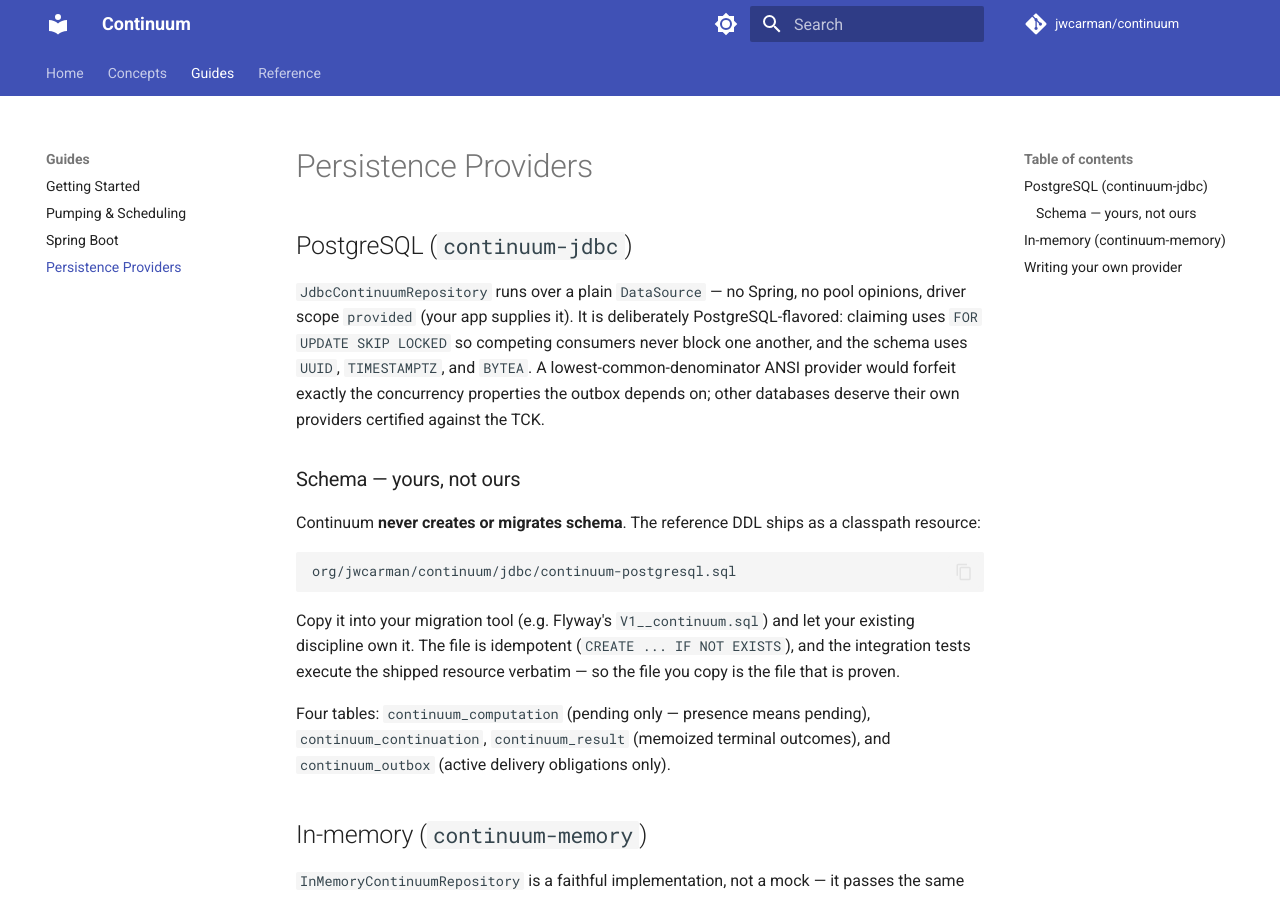
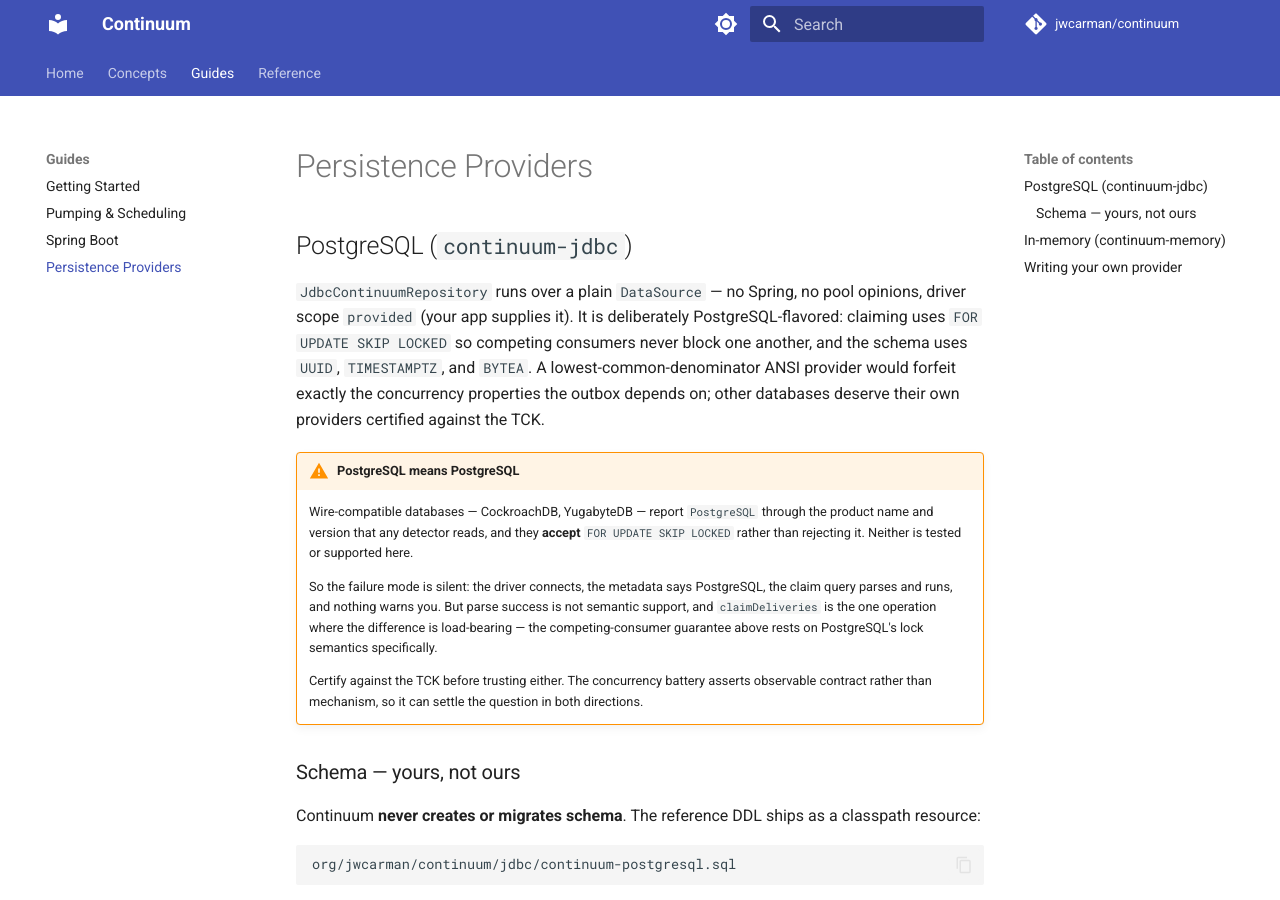
Before and after one commit to jwcarman/continuum, an MkDocs documentation site: the page built from docs/guides/persistence.md, in a window 1280 px wide and 900 px high. Built offline with MkDocs 1.6.1 and Material for MkDocs 9.7.7, drawn with Linux system fonts in a browser that asks for light colours; comment, search, counter and statistics services are not loaded.

Commit message:
Warn that wire-compatible databases are not supported PostgreSQL
The guide told a reader that FOR UPDATE SKIP LOCKED makes competing consumers
safe, without saying which databases that claim covers. CockroachDB reports
PostgreSQL through the product name and version any detector reads, and accepts
the claim syntax rather than rejecting it — so pointing continuum-jdbc at it
connects, parses, runs, and warns nobody, while the lock semantics the outbox
argument rests on may not hold.

Parse success is not semantic support, and claimDeliveries is the one operation
where that difference is load-bearing.

Measurements come from the accent project: CockroachDB v24.1 through pgjdbc
reports productName=PostgreSQL, productVersion=13.0.0; YugabyteDB reports
11.2-YB-2024.1.0.0-b0. Both accept the syntax.

Co-Authored-By: Claude Opus 5 (1M context) <noreply@anthropic.com>
Claude-Session: https://claude.ai/code/session_01PDjudEYAVcpjSPWrKFjLXi

```diff
--- a/docs/guides/persistence.md
+++ b/docs/guides/persistence.md
@@ -9,6 +9,22 @@ consumers never block one another, and the schema uses `UUID`, `TIMESTAMPTZ`,
 and `BYTEA`. A lowest-common-denominator ANSI provider would forfeit exactly
 the concurrency properties the outbox depends on; other databases deserve
 their own providers certified against the TCK.
+
+!!! warning "PostgreSQL means PostgreSQL"
+    Wire-compatible databases — CockroachDB, YugabyteDB — report `PostgreSQL`
+    through the product name and version that any detector reads, and they
+    **accept** `FOR UPDATE SKIP LOCKED` rather than rejecting it. Neither is
+    tested or supported here.
+
+    So the failure mode is silent: the driver connects, the metadata says
+    PostgreSQL, the claim query parses and runs, and nothing warns you. But
+    parse success is not semantic support, and `claimDeliveries` is the one
+    operation where the difference is load-bearing — the competing-consumer
+    guarantee above rests on PostgreSQL's lock semantics specifically.
+
+    Certify against the TCK before trusting either. The concurrency battery
+    asserts observable contract rather than mechanism, so it can settle the
+    question in both directions.
 
 ### Schema — yours, not ours
 
```
